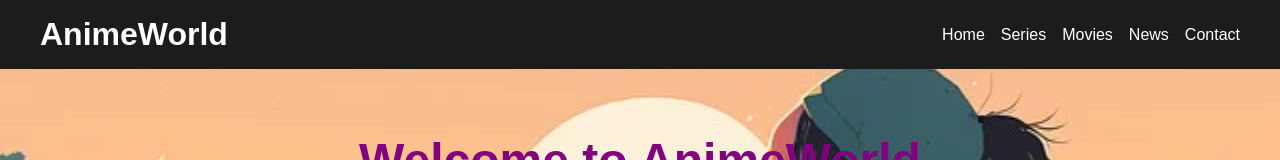
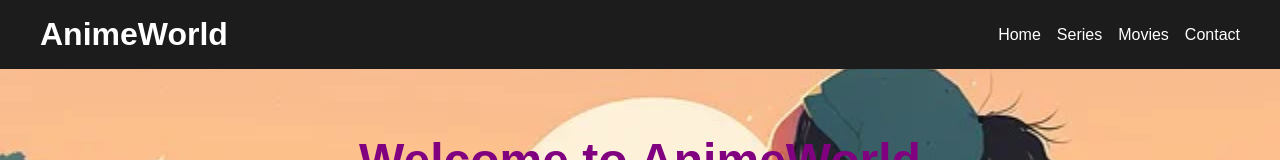
Before and after one commit to dks-codes/CI-CD-Demo-app, a plain HTML site: page index.html in a window 1280 px wide. Shown: the top 160 px of the page. Drawn offline with Linux system fonts and the light colour scheme.

Commit message:
Made changes to index.html filr

```diff
--- a/index.html
+++ b/index.html
@@ -15,7 +15,6 @@
             <li><a href="#">Home</a></li>
             <li><a href="#">Series</a></li>
             <li><a href="#">Movies</a></li>
-            <li><a href="#">News</a></li>
             <li><a href="#">Contact</a></li>
           </ul>
         </nav>
```
